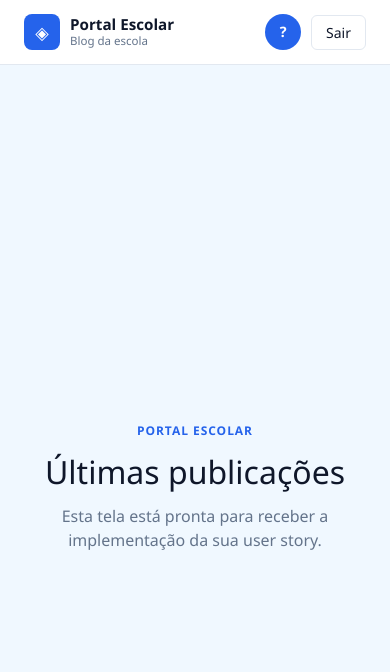
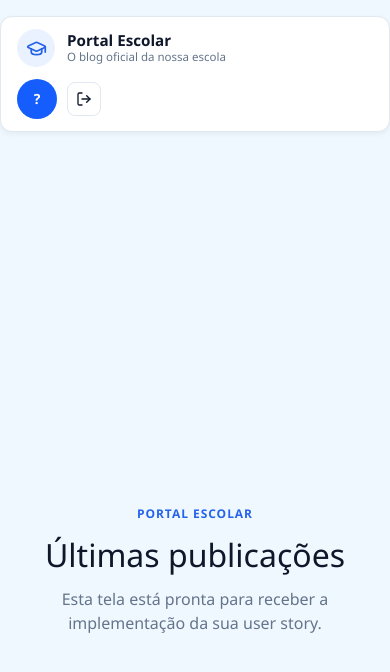
Before and after one commit to AnaDascenzio/blogEscolaX-frontend, a React (Vite) app in the folder blog-escola-x/: page / in a window 390 px wide. Shown: the top 672 px of the page. Built offline with nearby package versions, Linux system fonts and the light colour scheme; no server answers; sample sign-in values are in the browser's storage.

Commit message:
feat: Ajustando header e tornando tela de professor responsiva

```diff
--- /dev/null
+++ b/blog-escola-x/src/components/Header/Header.styles.ts
@@ -0,0 +1,151 @@
+import styled from "styled-components";
+
+export const HeaderBar = styled.header`
+  width: 100%;
+  max-width: 1152px;
+  min-height: 96px;
+  margin: 24px auto;
+  padding: 16px 24px;
+  display: flex;
+  align-items: center;
+  justify-content: space-between;
+  gap: 24px;
+  background: var(--color-white);
+  border: 1px solid var(--color-border);
+  border-radius: 12px;
+  box-shadow: 0 2px 5px rgba(15, 23, 42, 0.06);
+
+  @media (max-width: 640px) {
+    min-height: 80px;
+    margin: 16px 0;
+    padding: 12px 16px;
+    gap: 12px;
+    flex-direction: column;
+    align-items: stretch;
+  }
+`;
+
+export const Brand = styled.div`
+  display: flex;
+  align-items: center;
+  gap: 12px;
+  min-width: 0;
+`;
+
+export const BrandIcon = styled.div`
+  width: 38px;
+  height: 38px;
+  display: grid;
+  place-items: center;
+  flex-shrink: 0;
+  color: var(--color-primary);
+  background: #eaf2ff;
+  border-radius: 50%;
+`;
+
+export const BrandText = styled.div`
+  display: flex;
+  flex-direction: column;
+  line-height: 1.25;
+
+  strong {
+    color: var(--color-text);
+    font-size: 0.95rem;
+  }
+
+  span {
+    color: var(--color-text-secondary);
+    font-size: 0.72rem;
+  }
+`;
+
+export const Actions = styled.div`
+  display: flex;
+  align-items: center;
+  justify-content: flex-end;
+  gap: 16px;
+  min-width: 0;
+
+  @media (max-width: 640px) {
+    justify-content: space-between;
+  }
+`;
+
+export const NewPostButton = styled.button`
+  display: inline-flex;
+  align-items: center;
+  justify-content: center;
+  gap: 6px;
+  padding: 9px 16px;
+  border: 1px solid #0f172a;
+  border-radius: 8px;
+  background: var(--color-primary);
+  color: #fff;
+  font-size: 0.875rem;
+  font-weight: 500;
+  cursor: pointer;
+  white-space: nowrap;
+
+  &:hover {
+    filter: brightness(0.94);
+  }
+
+  @media (max-width: 640px) {
+    padding: 8px 10px;
+    font-size: 0.78rem;
+  }
+`;
+
+export const User = styled.div`
+  display: flex;
+  align-items: center;
+  gap: 10px;
+`;
+
+export const UserText = styled.div`
+  display: flex;
+  flex-direction: column;
+  line-height: 1.25;
+  text-align: right;
+
+  strong {
+    color: var(--color-text);
+    font-size: 0.875rem;
+    white-space: nowrap;
+  }
+
+  span {
+    color: var(--color-text-secondary);
+    font-size: 0.72rem;
+  }
+
+  @media (max-width: 520px) {
+    display: none;
+  }
+`;
+
+export const LogoutButton = styled.button`
+  display: flex;
+  align-items: center;
+  gap: 6px;
+  padding: 8px 12px;
+  border: 1px solid var(--color-border);
+  border-radius: 8px;
+  background: transparent;
+  color: var(--color-text);
+  font-size: 0.875rem;
+  cursor: pointer;
+  white-space: nowrap;
+
+  &:hover {
+    background: #f8fafc;
+  }
+
+  @media (max-width: 640px) {
+    padding: 8px;
+
+    span {
+      display: none;
+    }
+  }
+`;
--- a/blog-escola-x/src/components/Header/Header.tsx
+++ b/blog-escola-x/src/components/Header/Header.tsx
@@ -1,32 +1,53 @@
+import { GraduationCap, LogOut, Plus } from "lucide-react";
 import { useNavigate } from "react-router-dom";
 import { useAuth } from "../../contexts/AuthContext";
 import Avatar from "../Avatar/Avatar";
-import { LogOut } from "lucide-react";
+import * as S from "./Header.styles";
 
-export function Header() {
+interface HeaderProps {
+  showNewPost?: boolean;
+}
+
+export function Header({ showNewPost = false }: HeaderProps) {
   const { user, signOut } = useAuth();
   const navigate = useNavigate();
 
   function handleSignOut() {
     signOut();
-    navigate("/login");
+    navigate("/login", { replace: true });
   }
 
   return (
-    <div className="mb-6 flex items-center justify-end gap-3">
-      <Avatar name={user?.name ?? user?.email ?? "?"} />
-      <div className="text-right">
-        <p className="text-sm font-medium text-slate-900">{user?.name ?? user?.email}</p>
-        <p className="text-xs text-slate-500">{user?.role === "TEACHER" ? "Professor" : "Aluno"}</p>
-      </div>
-    <button
-  onClick={handleSignOut}
-  className="ml-2 flex items-center gap-1.5 rounded-lg border border-slate-200 px-3 py-1.5 text-sm font-medium text-slate-700 hover:bg-slate-50"
->
-  <LogOut size={16} />
-  Sair
-</button>
-    </div>
+    <S.HeaderBar>
+      <S.Brand>
+        <S.BrandIcon aria-hidden="true">
+          <GraduationCap size={21} strokeWidth={2} />
+        </S.BrandIcon>
+        <S.BrandText>
+          <strong>Portal Escolar</strong>
+          <span>{user?.role === "TEACHER" ? "Painel do Professor" : "O blog oficial da nossa escola"}</span>
+        </S.BrandText>
+      </S.Brand>
+
+      <S.Actions>
+        {showNewPost && (
+          <S.NewPostButton type="button" onClick={() => navigate("/post/novo")}>
+            <Plus size={16} aria-hidden="true" /> Nova publicação
+          </S.NewPostButton>
+        )}
+        <S.User>
+          <S.UserText>
+            <strong>{user?.name ?? user?.email ?? "Usuário"}</strong>
+            <span>{user?.role === "TEACHER" ? "Professor" : "Aluno"}</span>
+          </S.UserText>
+          <Avatar name={user?.name ?? user?.email ?? "?"} />
+          <S.LogoutButton type="button" onClick={handleSignOut} aria-label="Sair">
+            <LogOut size={16} aria-hidden="true" />
+            <span>Sair</span>
+          </S.LogoutButton>
+        </S.User>
+      </S.Actions>
+    </S.HeaderBar>
   );
 }
 
--- a/blog-escola-x/src/pages/Login/Login.tsx
+++ b/blog-escola-x/src/pages/Login/Login.tsx
@@ -7,7 +7,8 @@ import { Navigate, useLocation, useNavigate } from "react-router-dom";
 import { toast } from "sonner";
 import { GraduationCap } from "lucide-react";
 import { useAuth } from "../../contexts/AuthContext";
-import { signIn as signInRequest } from "../../services/users.service";
+import { getRoleFromToken, getRoleRedirectPath } from "../../routes/redirects";
+import { getUserByEmail, signIn as signInRequest } from "../../services/users.service";
 import * as S from "./Login.styles";
 
 const schema = z.object({
@@ -22,7 +23,7 @@ interface LocationState {
 }
 
 export function Login() {
-  const { isAuthenticated, signIn } = useAuth();
+  const { isAuthenticated, user, signIn } = useAuth();
   const navigate = useNavigate();
   const location = useLocation();
 
@@ -38,7 +39,8 @@ export function Login() {
   });
 
   if (isAuthenticated) {
-    const redirectTo = (location.state as LocationState | null)?.from?.pathname ?? "/";
+    const requestedPath = (location.state as LocationState | null)?.from?.pathname;
+    const redirectTo = requestedPath && requestedPath !== "/" ? requestedPath : getRoleRedirectPath(user?.role);
     return <Navigate to={redirectTo} replace />;
   }
 
@@ -46,8 +48,20 @@ export function Login() {
     setIsSubmitting(true);
     try {
       const { token } = await signInRequest(values);
-      signIn(token);
-      const redirectTo = (location.state as LocationState | null)?.from?.pathname ?? "/";
+      const tokenRole = getRoleFromToken(token);
+      signIn(token, tokenRole ? { role: tokenRole } : undefined);
+
+      let role = tokenRole;
+      try {
+        const authenticatedUser = await getUserByEmail(values.email);
+        signIn(token, authenticatedUser);
+        role = authenticatedUser.role;
+      } catch {
+        role = tokenRole;
+      }
+
+      const requestedPath = (location.state as LocationState | null)?.from?.pathname;
+      const redirectTo = requestedPath && requestedPath !== "/" ? requestedPath : getRoleRedirectPath(role);
       navigate(redirectTo, { replace: true });
     } catch (error) {
       if (isAxiosError(error) && error.response?.status === 401) {
--- a/blog-escola-x/src/pages/TeacherDashboard/TeacherDashboard.tsx
+++ b/blog-escola-x/src/pages/TeacherDashboard/TeacherDashboard.tsx
@@ -125,30 +125,9 @@ export function TeacherDashboard() {
   }
 
   return (
-    <main className="min-h-screen bg-blue-50 px-6 py-8">
+    <main className="min-h-screen bg-blue-50 px-4 py-4 sm:px-6 sm:py-8">
       <div className="mx-auto max-w-6xl">
-        {/* Cabeçalho: logo + Nova publicação + usuário/sair, tudo numa linha */}
-        <header className="mb-6 flex flex-wrap items-center justify-between gap-6 rounded-xl bg-white px-6 py-4 shadow-sm">
-          <div className="flex items-center gap-3">
-           <span className="flex h-9 w-9 items-center justify-center rounded-full bg-blue-100">
-              <span className="h-4 w-4 rotate-45 rounded-sm bg-blue-600" />
-            </span>
-            <div>
-              <p className="font-bold text-slate-900">Portal Escolar</p>
-              <p className="text-sm text-slate-500">Painel do Professor</p>
-            </div>
-          </div>
-          <div className="flex items-center gap-4">
-            <button
-              onClick={() => navigate("/post/novo")}
-              className="rounded-lg bg-blue-600 px-4 py-2 font-medium text-white hover:bg-blue-700"
-            >
-              + Nova publicação
-            </button>
-            <div className="h-8 w-px bg-slate-200" />
-            <Header />
-          </div>
-        </header>
+        <Header showNewPost />
 
 
         <input
@@ -220,13 +199,13 @@ export function TeacherDashboard() {
                   <p className="mb-3 text-sm text-slate-500">
                     {post.summary ?? post.content.slice(0, 120)}
                   </p>
-                  <div className="flex items-center justify-between">
+                  <div className="flex flex-wrap items-center justify-between gap-3">
                     <span className="text-sm text-slate-600">
                       {post.author?.name ?? "Autor desconhecido"}
                       {isOwnPost && " (Você)"}
                     </span>
                     {isOwnPost ? (
-                      <div className="flex gap-2">
+                      <div className="flex flex-wrap gap-2">
                         <button
                           onClick={() => navigate(`/post/editar/${post.id}`)}
                           className="rounded-lg bg-blue-600 px-3 py-1.5 text-sm font-medium text-white hover:bg-blue-700"
--- a/blog-escola-x/src/routes/AppLayout.tsx
+++ b/blog-escola-x/src/routes/AppLayout.tsx
@@ -1,46 +1,11 @@
-import { Outlet, useNavigate } from "react-router-dom";
-import { useAuth } from "../contexts/AuthContext";
+import { Outlet } from "react-router-dom";
+import { Header } from "../components/Header/Header";
 import * as S from "./AppLayout.styles";
 
-function initials(name?: string): string {
-  if (!name) return "?";
-  const words = name.trim().split(/\s+/);
-  return (words[0][0] + (words[words.length - 1][0] ?? "")).toUpperCase().slice(0, 2);
-}
-
 export function AppLayout() {
-  const { user, signOut } = useAuth();
-  const navigate = useNavigate();
-
-  function handleSignOut() {
-    signOut();
-    navigate("/login", { replace: true });
-  }
-
   return (
     <S.Shell>
-      <S.Nav>
-        <S.NavInner>
-          <S.NavBrand to="/">
-            <S.NavLogo>◈</S.NavLogo>
-            <S.NavBrandText>
-              <strong>Portal Escolar</strong>
-              <span>Blog da escola</span>
-            </S.NavBrandText>
-          </S.NavBrand>
-
-          <S.NavUser>
-            <S.NavAvatar>{initials(user?.name)}</S.NavAvatar>
-            <S.NavUserText>
-              <strong>{user?.name ?? user?.email ?? "Usuário"}</strong>
-              <span>{user?.role === "TEACHER" ? "Professor(a)" : "Aluno(a)"}</span>
-            </S.NavUserText>
-            <S.BtnSair type="button" onClick={handleSignOut}>
-              Sair
-            </S.BtnSair>
-          </S.NavUser>
-        </S.NavInner>
-      </S.Nav>
+      <Header />
 
       <S.Content>
         <Outlet />
--- a/blog-escola-x/src/routes/redirects.ts
+++ b/blog-escola-x/src/routes/redirects.ts
@@ -18,8 +18,25 @@ export function getRoleFromToken(token?: string | null): UserRole | null {
   if (!payload) return null;
 
   try {
-    const decoded = JSON.parse(atob(payload)) as { role?: UserRole };
-    return decoded.role === "TEACHER" || decoded.role === "STUDENT" ? decoded.role : null;
+    const normalizedPayload = payload.replace(/-/g, "+").replace(/_/g, "/");
+    const decoded = JSON.parse(atob(normalizedPayload)) as {
+      role?: unknown;
+      roles?: unknown;
+      authority?: unknown;
+      authorities?: unknown;
+    };
+    const claims = [decoded.role, decoded.roles, decoded.authority, decoded.authorities]
+      .flatMap((claim) => (Array.isArray(claim) ? claim : [claim]))
+      .filter((claim): claim is string => typeof claim === "string")
+      .map((claim) => claim.toUpperCase());
+
+    if (claims.some((claim) => claim.includes("TEACHER") || claim.includes("PROFESSOR"))) {
+      return "TEACHER";
+    }
+    if (claims.some((claim) => claim.includes("STUDENT") || claim.includes("ALUNO"))) {
+      return "STUDENT";
+    }
+    return null;
   } catch {
     return null;
   }
```
